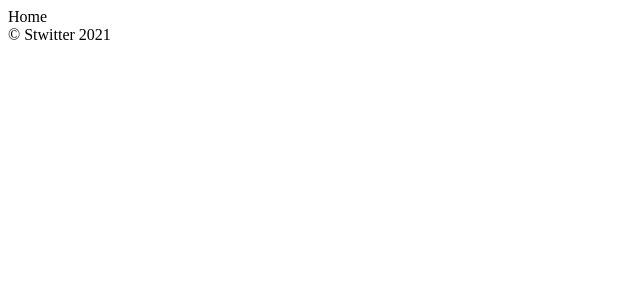
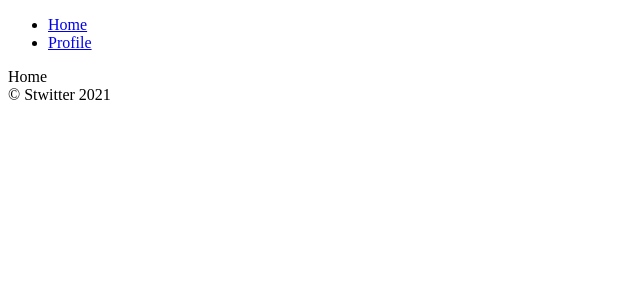
Before and after one commit to KwonSeami/stwitter, a React (Create React App) app: page /#/ in a window 1280 px wide. Shown: the top 300 px of the page, without its empty margins (0-640 px from the left). Built offline with nearby package versions, Linux system fonts and the light colour scheme; no server answers; sample sign-in values are in the browser's storage.

Commit message:
:sparkles: 로그인, 로그아웃 추가

```diff
--- a/src/components/App.js
+++ b/src/components/App.js
@@ -1,14 +1,25 @@
-import React, { useState } from "react";
+import React, { useEffect, useState } from "react";
 import AppRouter from "components/Router";
 import {authService} from "firebaseJS";
 
 function App() {
+  const [init, setInit] = useState(false);
+  const [isLoggedIn, setIsLiggedIn] = useState(authService.currentUser);
 
-  const [isLoggedIn, setIsLiggedIn] = useState(authService.currentUser);
+  useEffect (() => {
+    authService.onAuthStateChanged((user) => {
+      if(user) {
+        setIsLiggedIn(true);
+      } else {
+        setIsLiggedIn(false);
+      }
+      setInit(true);
+    });
+  }, []);
 
   return (
     <>
-      <AppRouter isLoggedIn={isLoggedIn}/>
+      {init ? <AppRouter isLoggedIn={isLoggedIn}/> : "Initializing..."}
       <footer>&copy; Stwitter {new Date().getFullYear()}</footer>
     </>
   );
--- /dev/null
+++ b/src/components/Navigation.js
@@ -0,0 +1,16 @@
+import React from "react";
+import {Link} from "react-router-dom";
+
+const Navigation = () =>
+  <nav>
+    <ul>
+      <li>
+        <Link to="/">Home</Link>
+      </li>
+      <li>
+        <Link to="/profile">Profile</Link>
+      </li>
+    </ul>
+  </nav>
+
+export default Navigation;
--- a/src/components/Router.js
+++ b/src/components/Router.js
@@ -1,22 +1,31 @@
 import React from "react";
-import {HashRouter as Router, Route, Switch} from "react-router-dom";
-import Auth from "../routes/Auth";
-import Home from "../routes/Home";
+import {HashRouter as Router, Redirect, Route, Switch} from "react-router-dom";
+import Profile from "routes/Profile";
+import Auth from "routes/Auth";
+import Home from "routes/Home";
+import Navigation from "components/Navigation";
 
 const AppRouter = ({isLoggedIn}) => {
   return (
     <Router>
+      {isLoggedIn && <Navigation />}
       <Switch>
         {isLoggedIn ? (
           <>
             <Route exact path="/">
               <Home />
             </Route>
+            <Route exact path="/profile">
+              <Profile />
+            </Route>
           </>
         ) : (
+          <>
             <Route exact path="/">
               <Auth />
             </Route>
+            <Redirect from="*" to="/" />
+          </>
         )}
       </Switch>
     </Router>
--- a/src/routes/Auth.js
+++ b/src/routes/Auth.js
@@ -4,7 +4,8 @@ import { authService } from "../firebaseJS";
 const Auth = () => {
   const [email, setEmail] = useState("");
   const [password, setPassword] = useState("");
-  const [newAccount, setNewAccount] = useState(false);
+  const [newAccount, setNewAccount] = useState(true);
+  const [error, setError] = useState("");
 
   const onChange = (e) => {
     const {target: {name, value}} = e;
@@ -26,9 +27,10 @@ const Auth = () => {
       }
       console.log(data);
     } catch(error) {
-      console.log(error);
+      setError(error.message);
     }
   };
+  const toggleAccount = () => setNewAccount(prev => !prev);
 
   return (
     <div>
@@ -51,11 +53,15 @@ const Auth = () => {
         />
         <input
           type="submit"
-          value={newAccount ? "Create Account" : "Log In"}
+          value={newAccount ? "Create Account" : "Sign In"}
         />
+        {error}
       </form>
-      <button>Continue with Google</button>
-      <button>Continue with Github</button>
+      <span onClick={toggleAccount}>{newAccount ? "Sign in" : "Create Account"}</span>
+      <div>
+        <button>Continue with Google</button>
+        <button>Continue with Github</button>
+      </div>
     </div>
   )
 }
--- a/src/routes/Profile.js
+++ b/src/routes/Profile.js
@@ -1,5 +1,17 @@
+import { authService } from "firebaseJS";
 import React from "react";
+import { useHistory } from "react-router";
 
-const Profile = () => <span>Profile</span>
+const Profile = () => {
+  const history = useHistory();
+  const onLogOutClick = () => {
+    authService.signOut();
+    history.push("/");
+  }
+
+  return (
+    <button onClick={onLogOutClick}>Log Out</button>
+  );
+};
 
 export default Profile;
```
Lines whose indentation alone changed are shown as unchanged.
